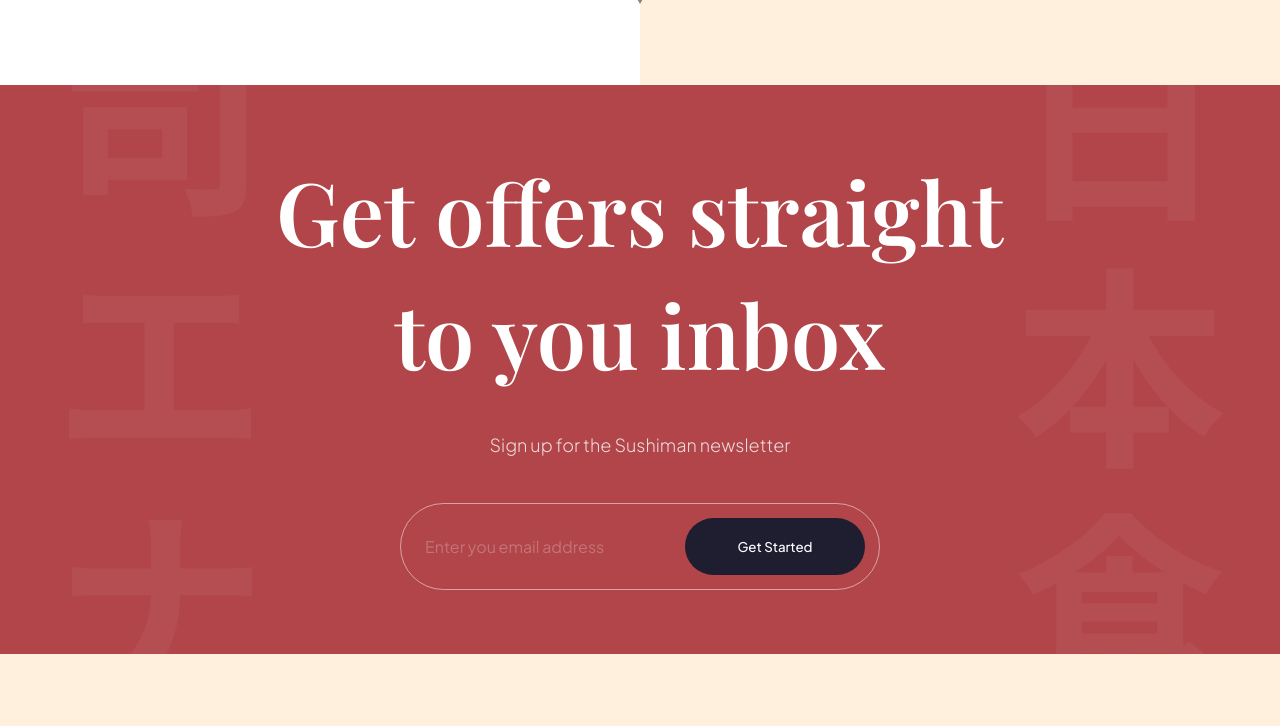
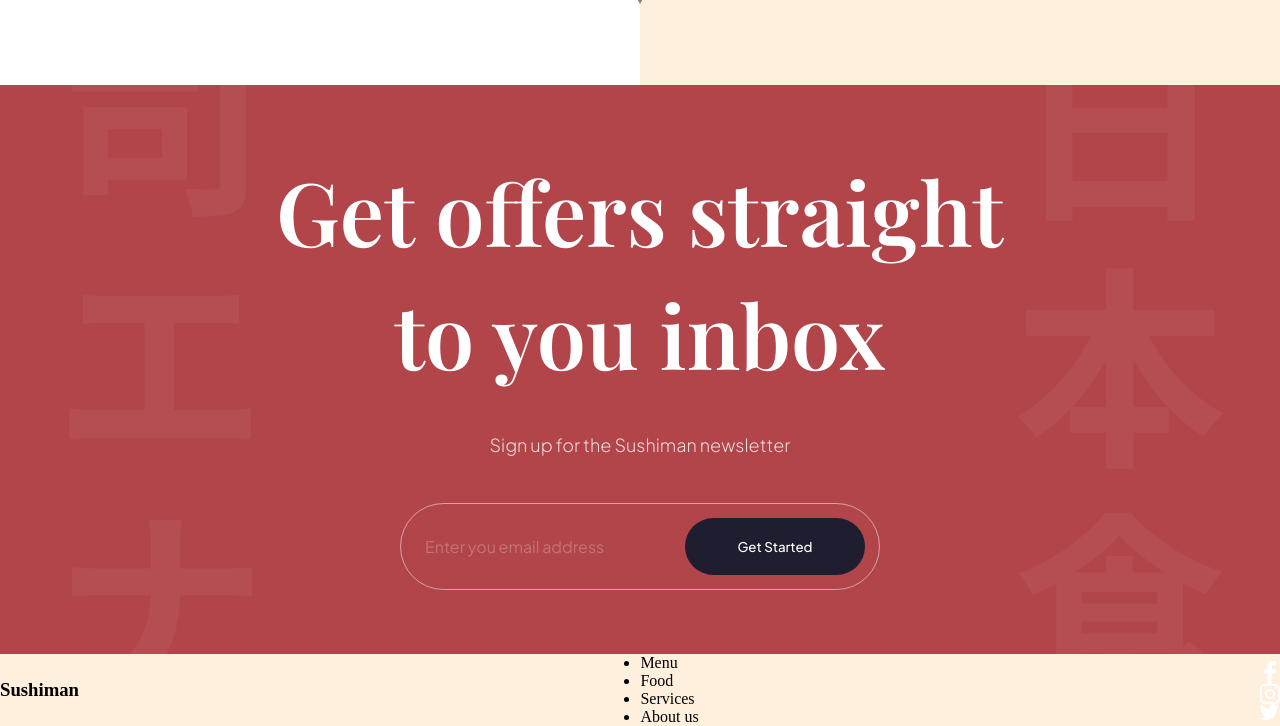
Before and after one commit to Lorn12/Sushi-Landing-Page, a website built with Vite: page index.html in a window 1280 px wide. Shown: the part 3613-4339 px from the top of the page. Before the commit the page ends 4267 px from the top, so only its background shows below. Built offline with nearby package versions, Linux system fonts and the light colour scheme.

Commit message:
Constructed footer section

```diff
--- a/index.html
+++ b/index.html
@@ -348,6 +348,29 @@
       </div>
     </section>
 
+    <!-- //FOOTER SECTION  ______________________________________________________________ -->
+    <footer class="footer flex-between">
+      <h3 class="footer__logo"><span>Sushi</span>man</h3>
+
+      <ul class="footer__nav">
+        <li><a href="#menu">Menu</a></li>
+        <li><a href="#food">Food</a></li>
+        <li><a href="#services">Services</a></li>
+        <li><a href="#about-us">About us</a></li>
+      </ul>
+
+      <ul class="footer__social">
+        <li class="flex-center">
+          <img src="ASSETS/facebook.svg" alt="facebook" />
+        </li>
+        <li class="flex-center">
+          <img src="ASSETS/instagram.svg" alt="instagram" />
+        </li>
+        <li class="flex-center">
+          <img src="ASSETS/twitter.svg" alt="twitter" />
+        </li>
+      </ul>
+    </footer>
     <script src="JS/script.js" type="module"></script>
   </body>
 </html>
```
